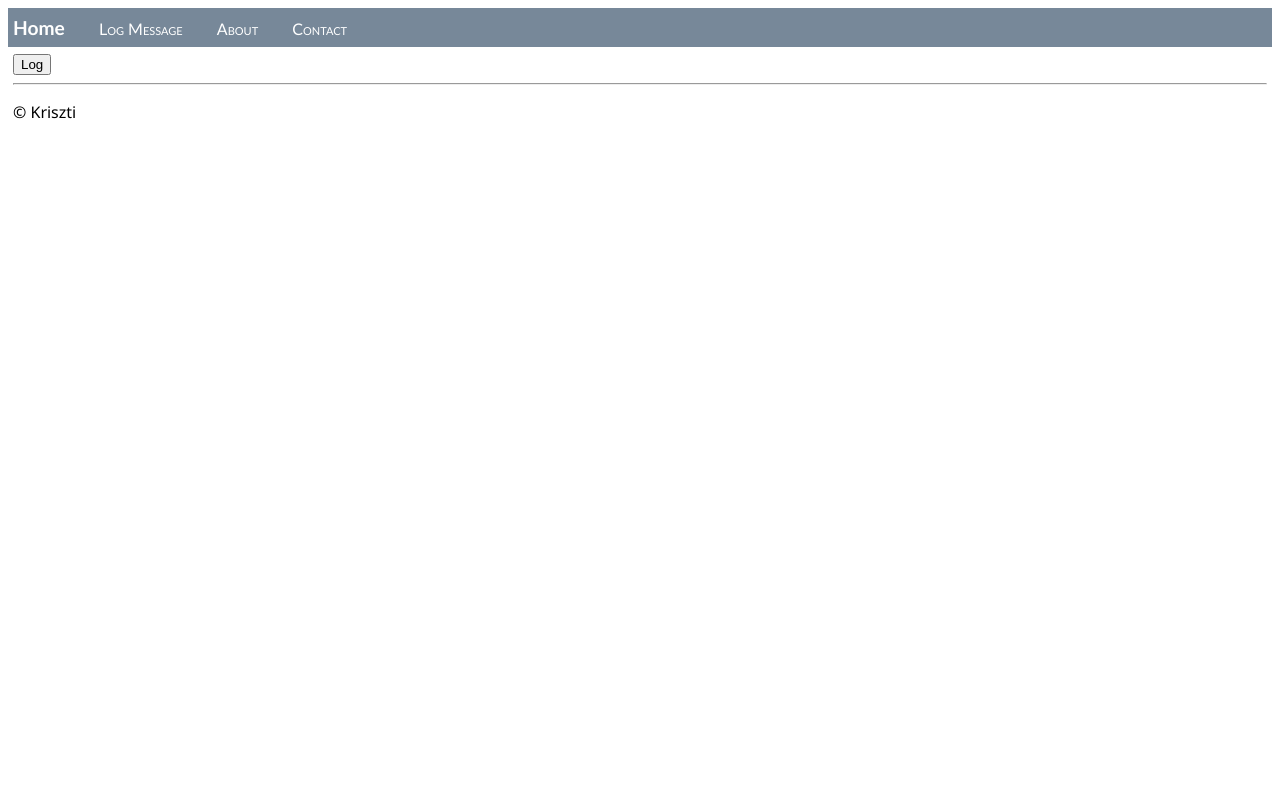
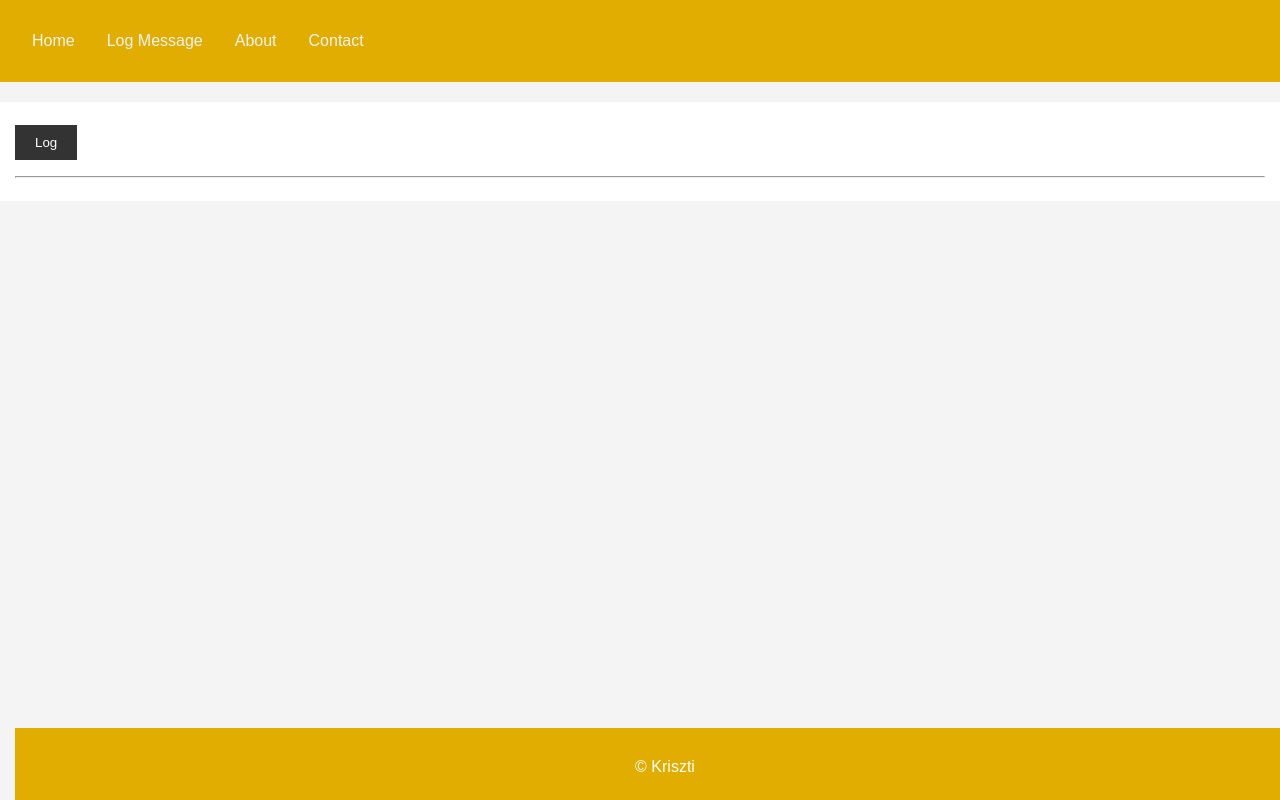
Before and after one commit to KrisztinaKurtai/aufgabe5, a Django app: page / in a window 1280 px wide. Run offline with Django 4.2, Linux system fonts and the light colour scheme.

Commit message:
Add A5_kkurtai folder

```diff
--- a/A5_kkurtai/hello/static/css/site.css
+++ b/A5_kkurtai/hello/static/css/site.css
@@ -1,34 +1,75 @@
-.message {
-  font-weight: 600;
-  color: blue;
+/* Setzt grundlegende Eigenschaften für den gesamten Körper der Webseite */
+body {
+    font-family: 'Arial', sans-serif;
+    line-height: 1.6;
+    margin: 0;
+    padding: 0;
+    background-color: #f4f4f4;
+    color: #333;
   }
 
+  /* Stil für die Navigationsleiste */
   .navbar {
-  background-color: lightslategray;
-  font-size: 1em;
-  font-family: 'Trebuchet MS', 'Lucida Sans Unicode', 'Lucida Grande', 'Lucida Sans', Arial, sans-serif;
-  color: white;
-  padding: 8px 5px 8px 5px;
+    background-color: #e1ad01;
+    color: #ffffff;
+    overflow: hidden;
+    padding: 14px 16px;
   }
 
+  /* Stil für Navigationslinks */
   .navbar a {
     text-decoration: none;
-  color: inherit;
+    color: #f2f2f2;
+    padding: 14px 16px;
+    float: left;
   }
 
-.navbar-brand {
-  font-size: 1.2em;
-  font-weight: 600;
+  /* Ändert die Farbe der Navigationslinks beim Überfahren mit der Maus */
+  .navbar a:hover {
+    background-color: #ddd;
+    color: black;
   }
 
-.navbar-item {
-  font-variant: small-caps;
-  margin-left: 30px;
+  /* Container für den Inhalt */
+  .body-content {
+    padding: 15px;
+    margin-top: 20px;
+    background: white;
   }
 
-.body-content {
-  padding: 5px;
-  font-family:'Segoe UI', Tahoma, Geneva, Verdana, sans-serif;
+  /* Stil für Überschriften */
+  h1, h2, h3, h4, h5, h6 {
+    color: #333;
+  }
+
+  /* Stil für Footer */
+  footer {
+    background-color: #e1ad01;
+    color: white;
+    text-align: center;
+    padding: 10px;
+    position: fixed;
+    bottom: 0;
+    width: 100%;
+  }
+
+  /* Fügt Abstand zwischen den Absätzen hinzu */
+  p {
+    margin-bottom: 10px;
+  }
+
+  /* Stil für Schaltflächen */
+  button {
+    background-color: #333;
+    color: white;
+    border: none;
+    padding: 10px 20px;
+    margin: 8px 0;
+    cursor: pointer;
+  }
+
+  button:hover {
+    background-color: #555;
   }
 
   input[name=message] {
```
Lines whose indentation alone changed are shown as unchanged.
